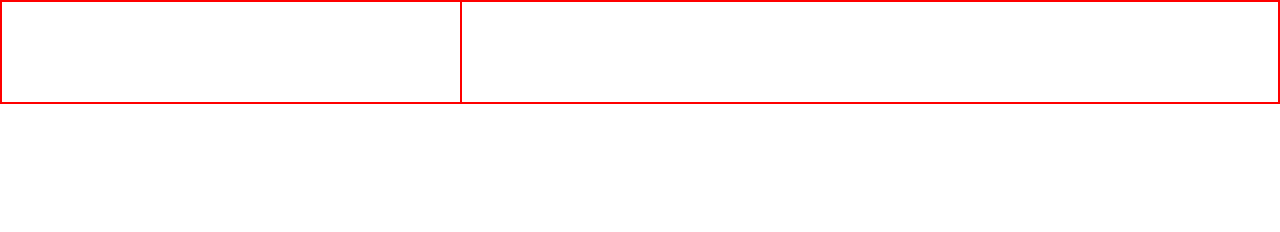
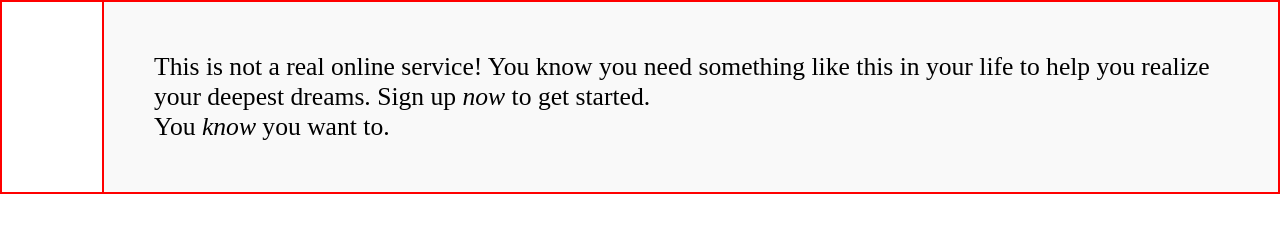
Before and after one commit to FelipePinto02/sign-up-form, a plain HTML site: page index.html in a window 1280 px wide. Drawn offline with Linux system fonts and the light colour scheme.

Commit message:
Finished intro text of the form section

```diff
--- a/index.html
+++ b/index.html
@@ -5,7 +5,7 @@
     <meta http-equiv="X-UA-Compatible" content="IE=edge">
     <meta name="viewport" content="width=device-width, initial-scale=1.0">
     <link rel="stylesheet" href="styles.css">
-    <title>Document</title>
+    <title>Sign Up</title>
 </head>
 <body>
     <div class="main-container">
@@ -13,7 +13,13 @@
 
         </div>
         <div class="form-container">
-
+            <div class="intro-text">
+                <h1>
+                    This is not a real online service! You know you need something like this in your life to help you realize your deepest dreams.
+                    Sign up <span class="italic">now</span> to get started.
+                </h1>
+                <h1>You <span class="italic">know</span> you want to.</h1>
+            </div>
         </div>
     </div>
 </body>
--- a/styles.css
+++ b/styles.css
@@ -21,4 +21,14 @@
 
 .form-container {
     flex: 2 auto;
+    background-color: #f9f9f9;
 }
+
+.intro-text h1 {
+    font-size: 1.6rem;
+    font-weight: normal;
+}
+
+.italic {
+    font-style: italic;
+}
```
